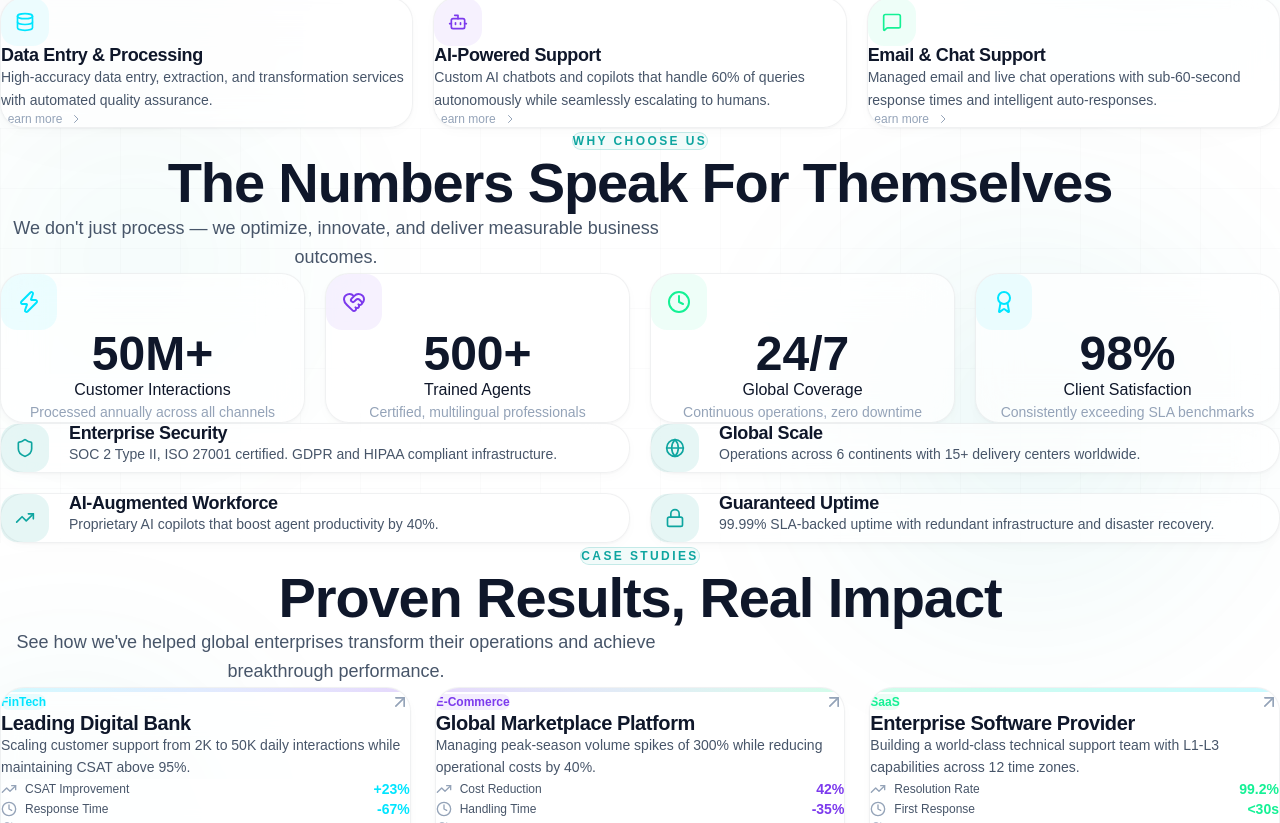
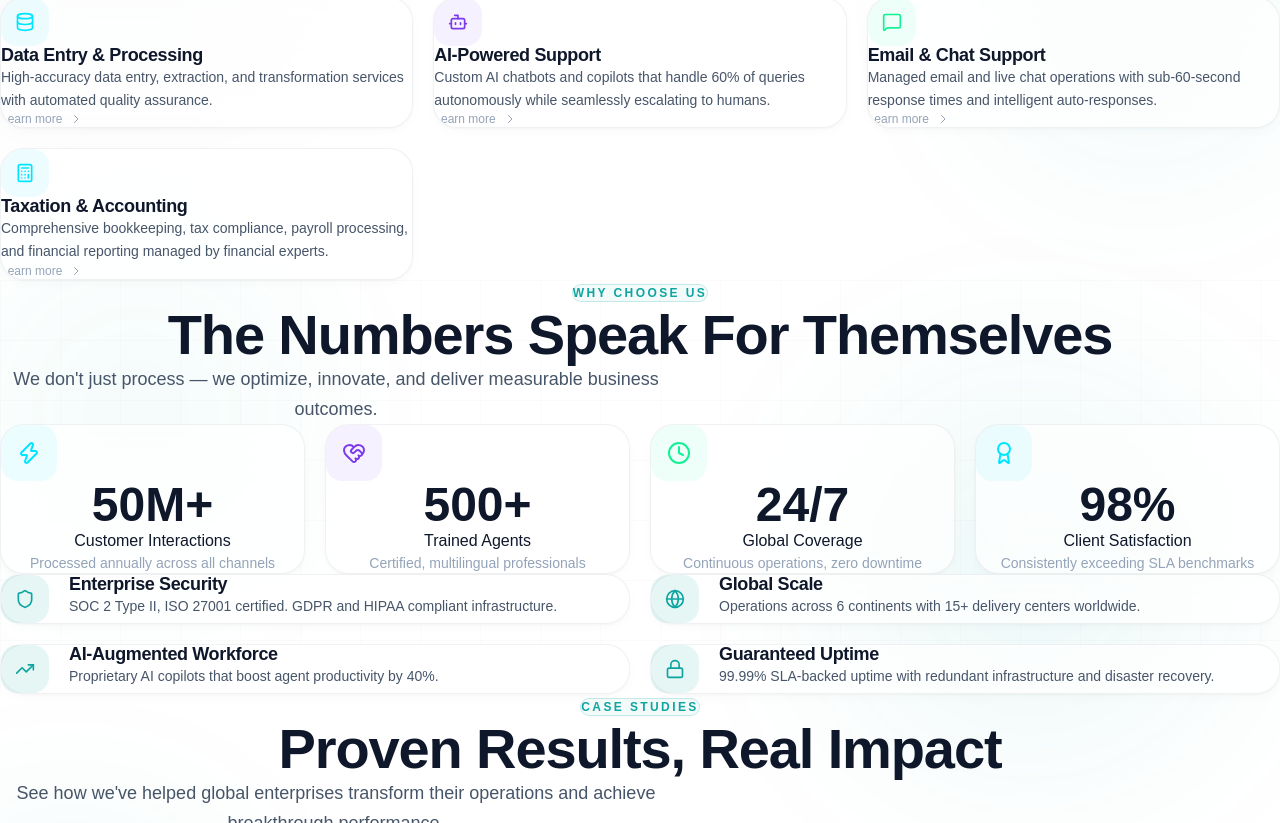
Before and after one commit to akash37521-villan/vardhan-versatile, a Next.js app: page / in a window 1280 px wide. Shown: the part 1637-2460 px from the top of the page. Built offline with nearby package versions, Linux system fonts and the light colour scheme; a web font is replaced by a local one.

Commit message:
Add Taxation & Accounting service to the website

```diff
--- a/src/components/sections/Contact.tsx
+++ b/src/components/sections/Contact.tsx
@@ -16,6 +16,7 @@ const serviceOptions = [
   "Data Entry",
   "AI-Powered Support",
   "Email & Chat Support",
+  "Taxation & Accounting",
 ];
 
 export default function Contact() {
--- a/src/components/sections/Footer.tsx
+++ b/src/components/sections/Footer.tsx
@@ -12,6 +12,7 @@ const footerLinks = {
     "Virtual Assistance",
     "Technical Support",
     "Back Office Operations",
+    "Taxation & Accounting",
   ],
   Company: [
     "About Us",
--- a/src/components/sections/Services.tsx
+++ b/src/components/sections/Services.tsx
@@ -13,6 +13,7 @@ import {
   Database,
   Bot,
   MessageSquare,
+  Calculator,
 } from "lucide-react";
 import { staggerContainerVariants, staggerItemVariants } from "@/lib/animations";
 
@@ -70,6 +71,12 @@ const services = [
     title: "Email & Chat Support",
     description: "Managed email and live chat operations with sub-60-second response times and intelligent auto-responses.",
     color: "#14F195",
+  },
+  {
+    icon: Calculator,
+    title: "Taxation & Accounting",
+    description: "Comprehensive bookkeeping, tax compliance, payroll processing, and financial reporting managed by financial experts.",
+    color: "#00E5FF",
   },
 ];
 
```
